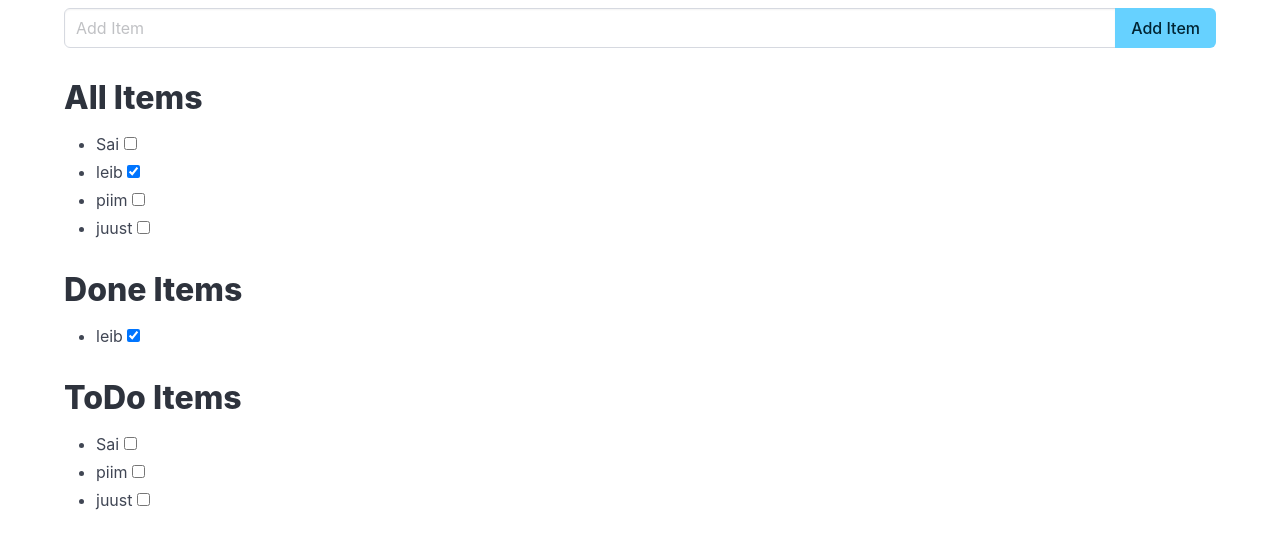
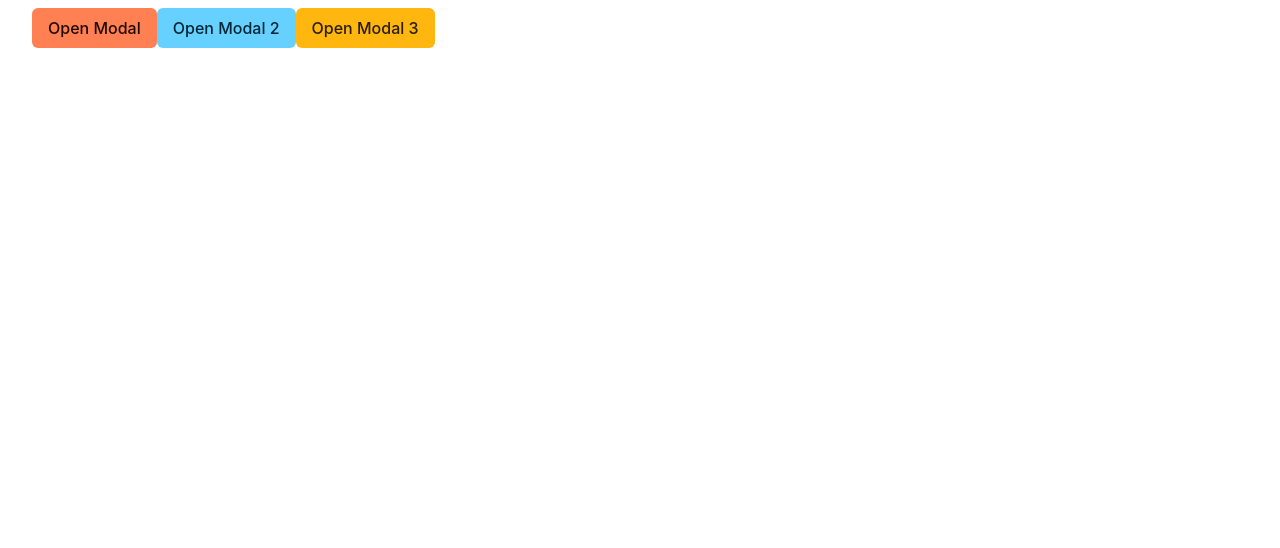
Before and after one commit to MariannAdelbert/learnvue, a Vue app: page / in a window 1280 px wide. Shown: the top 548 px of the page. Built offline with nearby package versions, Linux system fonts and the light colour scheme.

Commit message:
Add modals example

```diff
--- a/src/App.vue
+++ b/src/App.vue
@@ -1,43 +1,29 @@
 <script setup>
-import { computed, ref } from 'vue';
-import ItemList from './ItemList.vue';
-
-let newItem = ref('');
-let i = 1;
-let items = ref([
-    {id: i++, name:'Sai', isDone: false},
-    {id: i++, name:'leib', isDone: true},
-    {id: i++, name:'piim', isDone: false},
-    {id: i++, name:'juust', isDone: false},
-]);
-
-function addItem(){
-    if(newItem.value.trim() !== ''){
-        items.value.push({id: i++, name:newItem.value.trim(), isDone: false});
-    }
-    newItem.value = '';
-}
-
-let doneItems = computed(() => items.value.filter(item => item.isDone));
-let toDoItems = computed(() => items.value.filter(item => !item.isDone));
-
+import { ref } from 'vue';
+import Modal from './components/Modal.vue';
+import ImgModal from './components/ImgModal.vue';
+let modalActive = ref(false);
+let modal2Active = ref(false);
+let modal3Active = ref(false);
 </script>
-
 <template>
-    <div class="container content mt-2">
-        <div class="field has-addons">
-            <div class="control is-expanded">
-                <input @keydown.enter="addItem" v-model= "newItem" class="input" type="text" placeholder="Add Item">
+    <div class="container is-fluid content mt-2">
+        <button class="button is-primary" @click="modalActive = true">Open Modal</button>
+        <button class="button is-info" @click="modal2Active = true">Open Modal 2</button>
+        <button class="button is-warning" @click="modal3Active = true">Open Modal 3</button>
+        <ImgModal :active="modalActive" @close="modalActive = false" url="https://picsum.photos/1280/960?r=1"></ImgModal>
+        <ImgModal :active="modal2Active" @close="modal2Active = false" url="https://picsum.photos/1280/960?r=2"></ImgModal>
+        <Modal :active="modal3Active" @close="modal3Active = false">
+            <div class="card">
+                <div class="card-content">
+                    <div class="content">
+                        Lorem ipsum leo risus, porta ac consectetur ac, vestibulum at eros. Donec
+                        id elit non mi porta gravida at eget metus. Cum sociis natoque penatibus
+                        et magnis dis parturient montes, nascetur ridiculus mus. Cras mattis
+                        consectetur purus sit amet fermentum.
+                    </div>
+                </div>
             </div>
-            <div class="control">
-                <button class="button is-info" @click="addItem()">
-                    Add Item
-                </button>
-            </div>
-        </div>
-
-        <ItemList :items="items" title="All Items"></ItemList>
-        <ItemList :items="doneItems" title="Done Items"></ItemList>
-        <ItemList :items="toDoItems" title="ToDo Items"></ItemList>
+        </Modal>
     </div>
 </template>
--- /dev/null
+++ b/src/components/ImgModal.vue
@@ -0,0 +1,11 @@
+<script setup>
+import Modal from './Modal.vue';
+defineProps(['active', 'url']);
+</script>
+<template>
+    <Modal :active="active">
+        <p class="image is-4by3">
+            <img :src="url" alt="">
+        </p>
+    </Modal>
+</template>
--- /dev/null
+++ b/src/components/Modal.vue
@@ -0,0 +1,12 @@
+<script setup>
+defineProps(['active']);
+</script>
+<template>
+    <div class="modal" :class="{ 'is-active': active }">
+        <div class="modal-background" @click="$emit('close')"></div>
+        <div class="modal-content">
+            <slot></slot>
+        </div>
+        <button class="modal-close is-large" aria-label="close" @click="$emit('close')"></button>
+    </div>
+</template>
```
Also changed, not shown: src/pages/ToDo.vue (added, +43 -0 lines), src/components/ItemList.vue (renamed from src/ItemList.vue).
